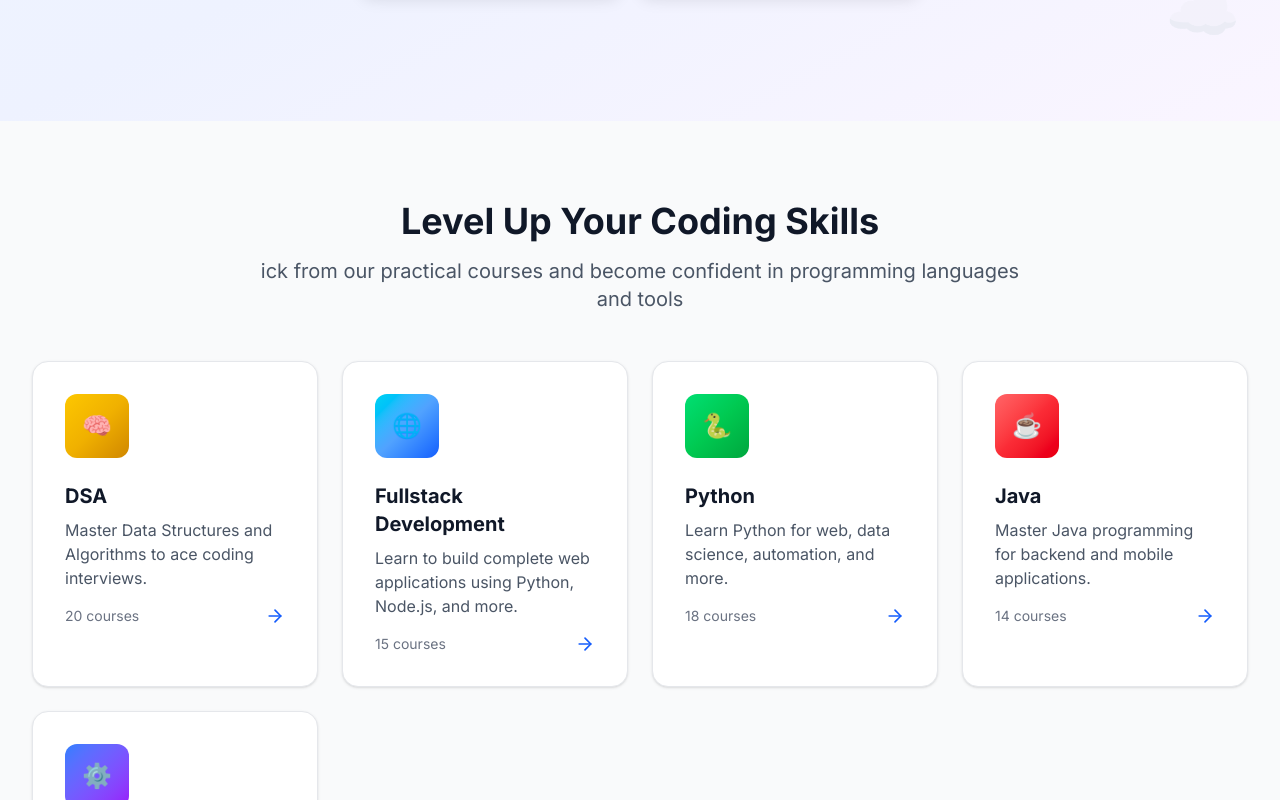
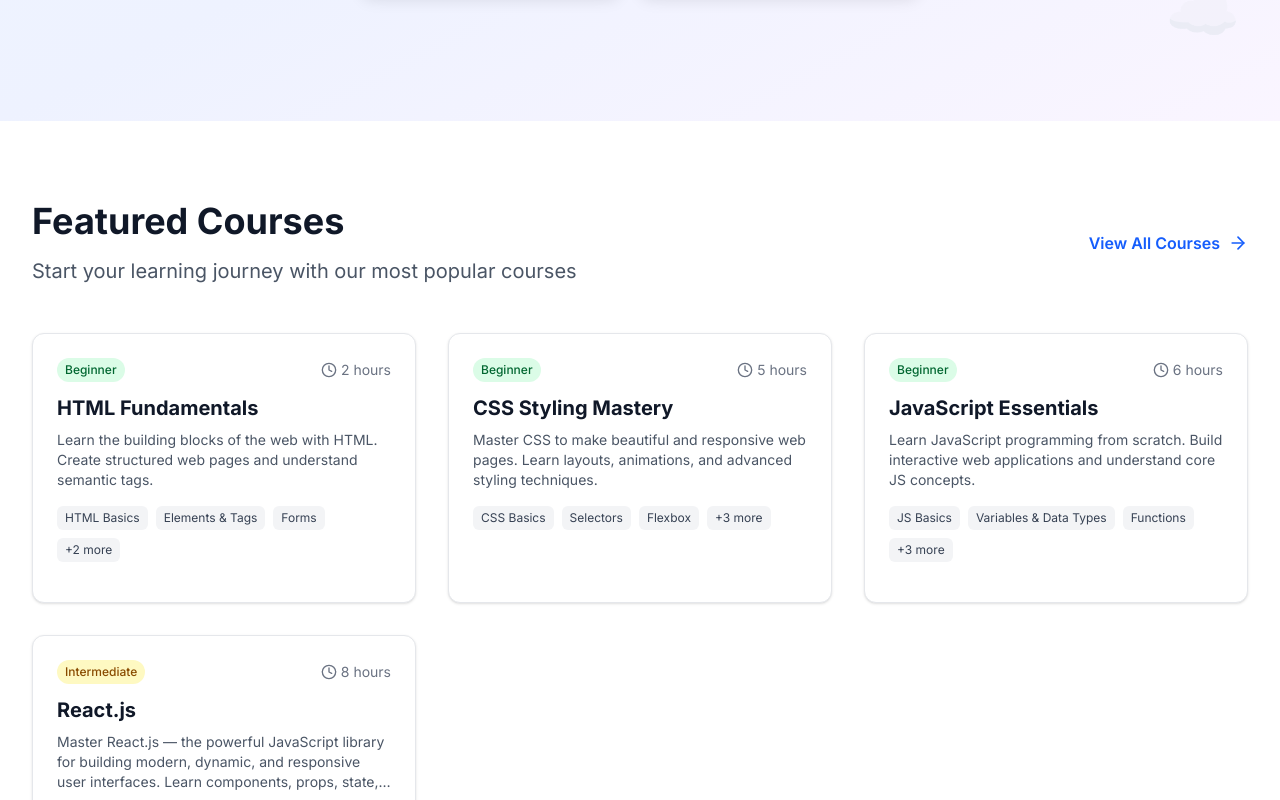
Before and after one commit to Aj052001/codebattlewithajay, a Next.js app: page / in a window 1280 px wide. Shown: the part 600-1400 px from the top of the page. Built offline with nearby package versions, Linux system fonts and the light colour scheme.

Commit message:
remove category

```diff
--- a/src/app/page.tsx
+++ b/src/app/page.tsx
@@ -89,40 +89,7 @@ export default function Home() {
         </div>
       </section>
 
-      {/* Categories Section */}
-      <section className="py-20 bg-gray-50">
-        <div className="max-w-7xl mx-auto px-4 sm:px-6 lg:px-8">
-          <div className="text-center mb-12">
-            <h2 className="text-3xl sm:text-4xl font-bold text-gray-900 mb-4">
-              Level Up Your Coding Skills
-            </h2>
-            <p className="text-xl text-gray-600 max-w-3xl mx-auto">
-              ick from our practical courses and become confident in programming languages and tools            </p>
-          </div>
 
-          <div className="grid grid-cols-1 md:grid-cols-2 lg:grid-cols-4 gap-6">
-            {categories.map((category) => (
-              <Link
-                key={category.id}
-                href={`/courses?category=${category.slug}`}
-                className="group bg-white p-8 rounded-2xl shadow-sm hover:shadow-xl transition-all duration-300 border border-gray-200 hover:border-blue-300 transform hover:-translate-y-2"
-              >
-                <div className={`w-16 h-16 bg-gradient-to-br ${category.color} rounded-xl flex items-center justify-center text-white text-2xl mb-6 group-hover:scale-110 transition-transform duration-300`}>
-                  {category.icon}
-                </div>
-                <h3 className="text-xl font-bold text-gray-900 mb-2 group-hover:text-blue-600 transition-colors duration-300">
-                  {category.name}
-                </h3>
-                <p className="text-gray-600 mb-4">{category.description}</p>
-                <div className="flex items-center justify-between">
-                  <span className="text-sm text-gray-500">{category.courseCount} courses</span>
-                  <ArrowRight className="w-5 h-5 text-blue-600 group-hover:translate-x-2 transition-transform duration-300" />
-                </div>
-              </Link>
-            ))}
-          </div>
-        </div>
-      </section>
 
       {/* Featured Courses Section */}
       <section className="py-20 bg-white">
```
